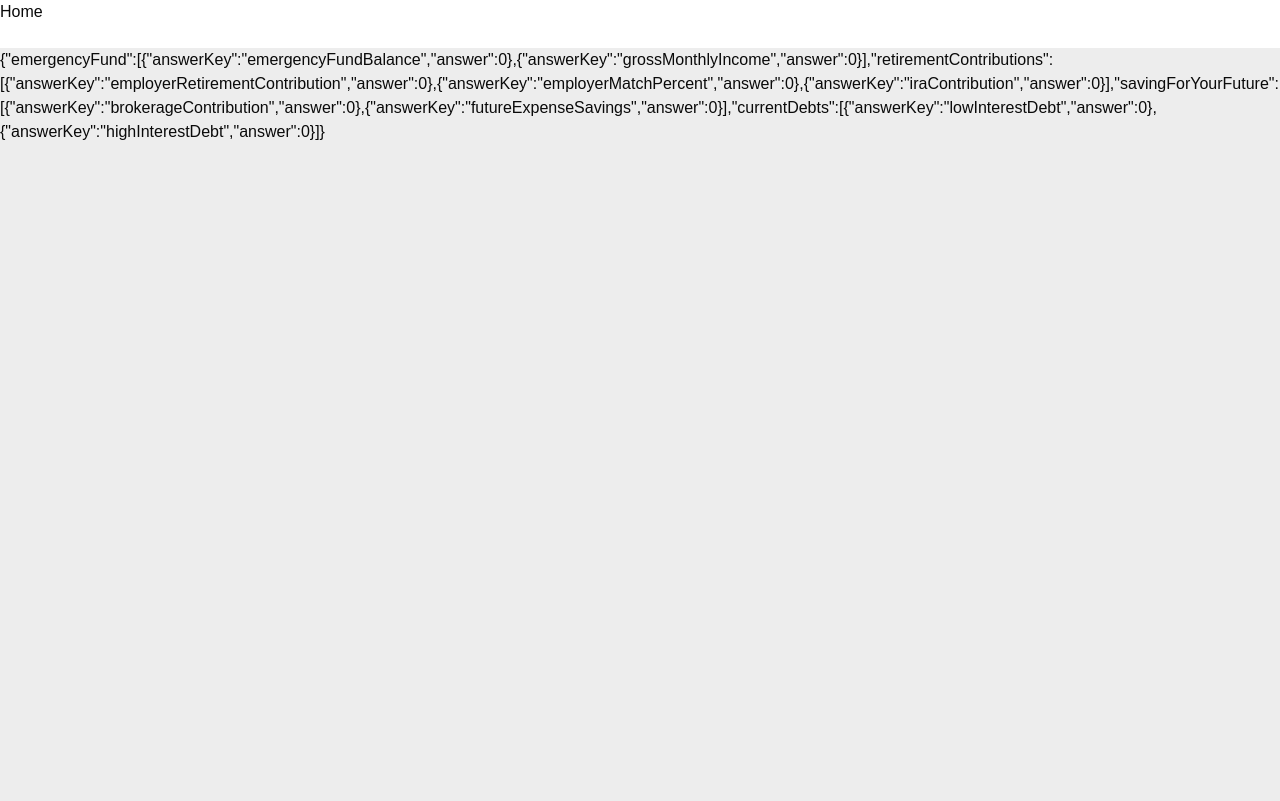
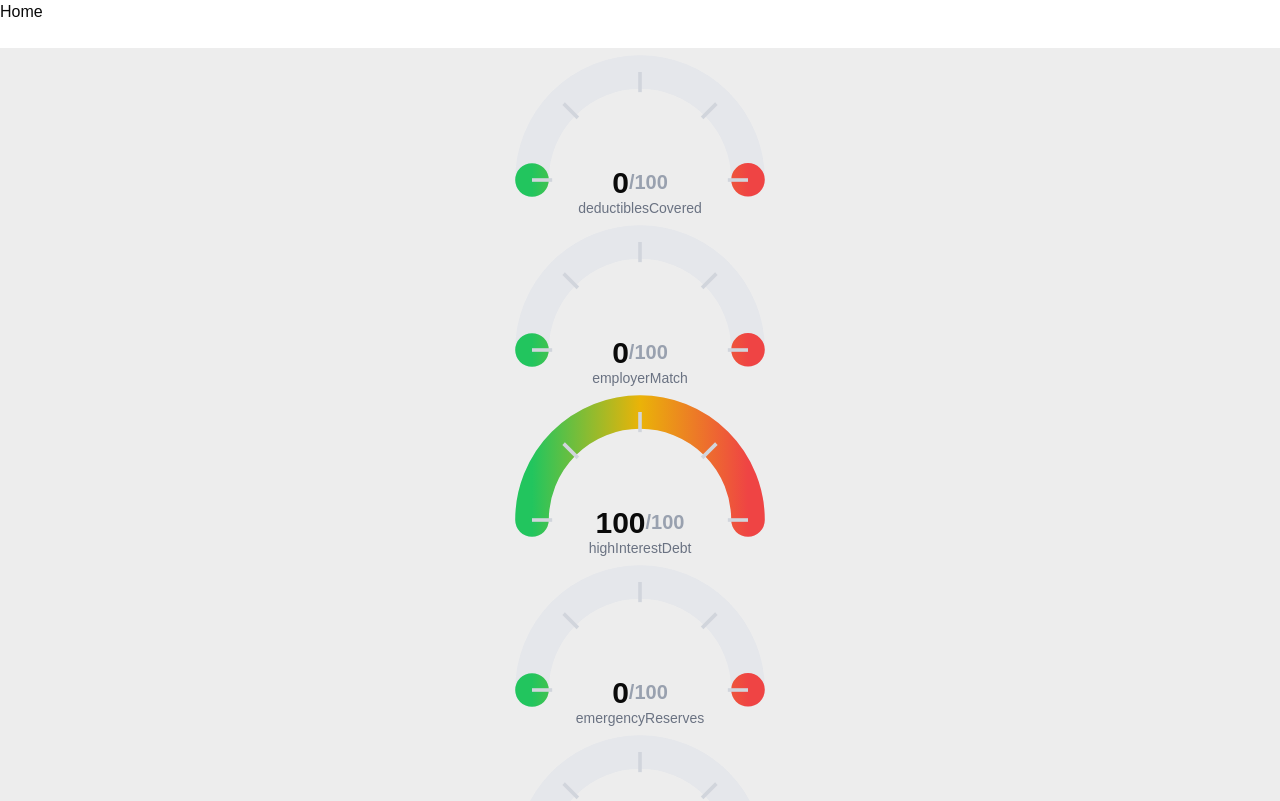
Before and after one commit to EthanCloin/financial-order-of-operations, a Next.js app: page /results in a window 1280 px wide. Shown: the top 801 px of the page. Built offline with nearby package versions, Linux system fonts and the light colour scheme.

Commit message:
Add Gauges to results page

```diff
--- a/app/hooks/QuizProvider.tsx
+++ b/app/hooks/QuizProvider.tsx
@@ -17,29 +17,40 @@ const defaultData: QuizData = Object.fromEntries(
   ])
 ) as QuizData;
 
-const initialState: QuizState = { step: 0, responses: defaultData };
+const initialState: QuizState = {
+  step: 0,
+  responses: defaultData,
+  allAnswers: [],
+};
 
 function reducer(state: QuizState, action: QuizAction): QuizState {
   switch (action.type) {
     case "setAnswer":
       // find the question via key
       // update the answer in array which has given answer key
-      const updatedAnswers = state.responses[action.response.questionKey].map(
+      const updatedResponse = state.responses[action.response.questionKey].map(
         (a) =>
           a.answerKey === action.response.answer.answerKey
             ? action.response.answer
             : a
       );
-      console.log(updatedAnswers);
+      const updatedResponses = {
+        ...state.responses,
+        [action.response.questionKey]: updatedResponse,
+      };
+
+      const updatedAllAnswers = Object.values(updatedResponses).flat();
+      console.log(updatedAllAnswers);
       return {
         ...state,
-        responses: {
-          ...state.responses,
-          [action.response.questionKey]: updatedAnswers,
-        },
+        responses: updatedResponses,
+        allAnswers: updatedAllAnswers,
       };
     case "next":
-      return { ...state, step: Math.min(state.step + 1, quizQuestions.length - 1) };
+      return {
+        ...state,
+        step: Math.min(state.step + 1, quizQuestions.length - 1),
+      };
     case "previous":
       return { ...state, step: Math.max(state.step - 1, 0) };
     default:
--- a/app/quiz/quizContent.ts
+++ b/app/quiz/quizContent.ts
@@ -45,6 +45,7 @@ export type QuizData = Record<QuizQuestionKey, QuizAnswer[]>;
 export interface QuizState {
   step: number;
   responses: QuizData;
+  allAnswers: QuizAnswer[];
 }
 export type QuizAction =
   | { type: "setAnswer"; response: QuizQuestionResponse }
--- a/app/results/page.tsx
+++ b/app/results/page.tsx
@@ -1,13 +1,22 @@
 "use client";
 import React from "react";
 import { useQuiz } from "../hooks/QuizProvider";
+import { resultContent } from "./resultContent";
+import ResultGauge from "./ResultGauge";
 
 export default function Page() {
-    const { state, dispatch } = useQuiz();
+  const { state, dispatch } = useQuiz();
 
-    return (
-        <main>
-            {JSON.stringify(state.responses)}
-        </main>
-    );
+  return (
+    <main>
+      {resultContent.map((r) => {
+        return (
+          <ResultGauge
+            label={r.resultKey}
+            score={r.scoreFxn(state.allAnswers)}
+          />
+        );
+      })}
+    </main>
+  );
 }
```
Also changed, not shown: app/results/ResultGauge.tsx (+12 -3 lines).
